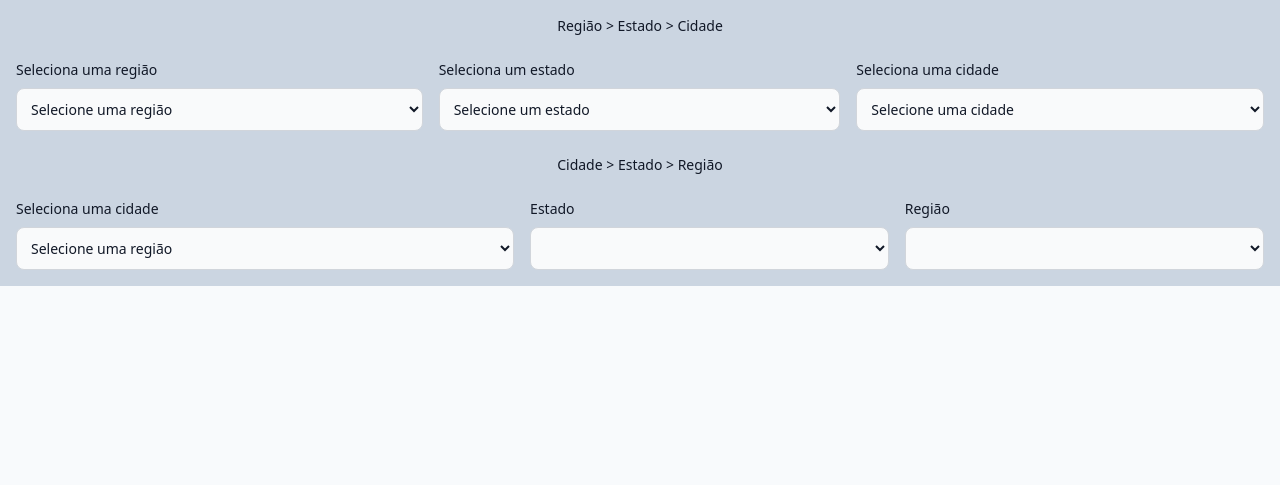
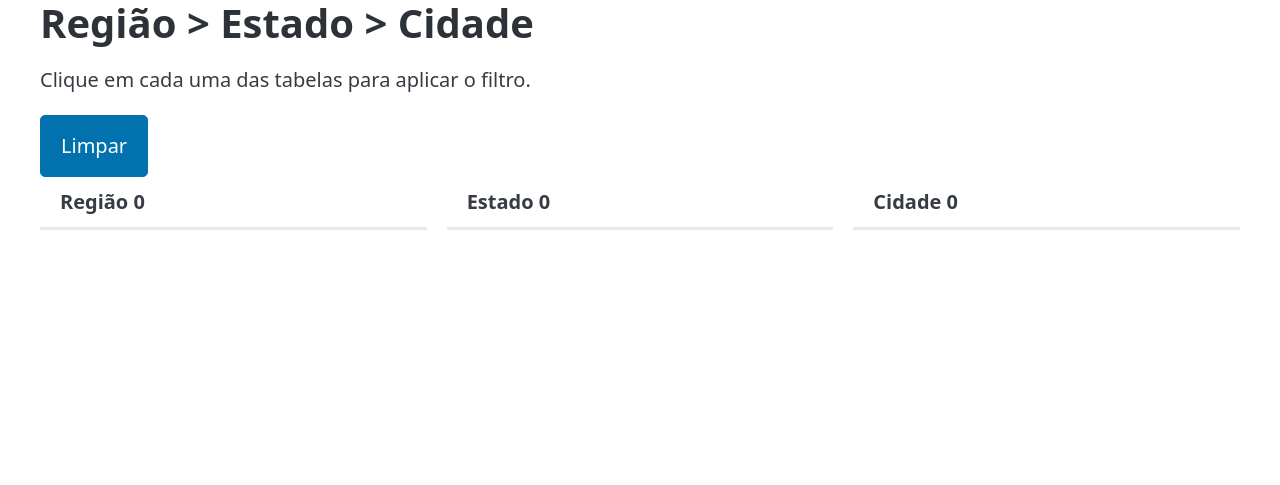
Before and after one commit to djwesleyborges/regioes-vs-estados-vs-cidades, a Django app: template apps/core/templates/index.html in a window 1280 px wide. Shown: the top 485 px of the page. Before the commit the page ends 286 px from the top, so only its background shows below. Run offline with Django 5.2, Linux system fonts and the light colour scheme; the template is opened without the code that fills it, so the values that code supplies are empty; some libraries are stand-ins or nearby versions.

Commit message:
Padroniza para uma única página e único JS.

```diff
--- a/apps/core/templates/index.html
+++ b/apps/core/templates/index.html
@@ -1,68 +1,117 @@
 {% load static %}
 <!DOCTYPE html>
 <html lang="en">
+
 <head>
     <meta charset="UTF-8">
-    <script src="https://cdn.tailwindcss.com"></script>
+    <!-- PicoCSS -->
+    <link rel="stylesheet" href="https://cdn.jsdelivr.net/npm/@picocss/pico@2/css/pico.min.css" />
     <script src="//unpkg.com/alpinejs" defer></script>
     <script src="https://unpkg.com/axios/dist/axios.min.js"></script>
     <title>API Localidades</title>
+
+    <style>
+        td {
+            cursor: pointer;
+        }
+        #cidade {
+          height: 41rem;
+          overflow: auto;
+        }
+    </style>
 </head>
+
 <body class="bg-slate-50">
-<div class="container mx-auto px-4 py-4 bg-slate-300" x-data="getData()">
-    <label for="countries" class="block text-center mb-2 text-sm font-medium text-gray-900 dark:text-white mb-6">Região > Estado > Cidade</label>
-    <div class="grid grid-rows-3 grid-flow-col gap-4">
-        <div class="row-span-3 col-span-2">
-            <label for="countries" class="block mb-2 text-sm font-medium text-gray-900 dark:text-white">Seleciona uma região</label>
-            <select x-model="regiaoSelecionada" x-on:change="getEstados()" id="countries" class="bg-gray-50 border border-gray-300 text-gray-900 text-sm rounded-lg focus:ring-blue-500 focus:border-blue-500 block w-full p-2.5 dark:bg-gray-700 dark:border-gray-600 dark:placeholder-gray-400 dark:text-white dark:focus:ring-blue-500 dark:focus:border-blue-500">
-                <option selected>Selecione uma região</option>
+  <div
+    class="container mx-auto px-4 py-4 bg-slate-300"
+    x-data="getData"
+  >
+    <h1>Região > Estado > Cidade</h1>
+
+    <p>Clique em cada uma das tabelas para aplicar o filtro.</p>
+
+    <button @click="getReset()">Limpar</button>
+
+    <div class="grid">
+      <!-- Região -->
+      <div>
+        <table>
+          <thead>
+            <tr>
+              <th x-text="'Região '+regioes.length"></th>
+            </tr>
+          </thead>
+          <tbody>
             <template x-for="regiao in regioes">
-                    <option :value="regiao.id" x-text="regiao.nome"></option>
+              <tr>
+                <td
+                  x-text="regiao.nome"
+                  @click="getEstados(regiao.id)"
+                ></td>
+              </tr>
+              <option
+                :value="regiao.id"
+                x-text="regiao.nome"
+              ></option>
             </template>
-            </select>
+          </tbody>
+        </table>
       </div>
-        <div class="row-span-3 col-span-2">
-            <label for="countries" class="block mb-2 text-sm font-medium text-gray-900 dark:text-white">Seleciona um estado</label>
-            <select x-model="estadoSelecionado" x-on:change="getCidades()" id="countries" class="bg-gray-50 border border-gray-300 text-gray-900 text-sm rounded-lg focus:ring-blue-500 focus:border-blue-500 block w-full p-2.5 dark:bg-gray-700 dark:border-gray-600 dark:placeholder-gray-400 dark:text-white dark:focus:ring-blue-500 dark:focus:border-blue-500">
-                <option selected>Selecione um estado</option>
+
+      <!-- Estado -->
+      <div>
+        <table>
+          <thead>
+            <tr>
+              <th x-text="'Estado '+estados.length"></th>
+            </tr>
+          </thead>
+          <tbody>
             <template x-for="estado in estados">
-                    <option :value="estado.id" x-text="estado.nome"></option>
+              <tr>
+                <td
+                  x-text="estado.nome"
+                  @click="getCidades(estado.id)"
+                ></td>
+              </tr>
+              <option
+                :value="estado.id"
+                x-text="estado.nome"
+              ></option>
             </template>
-            </select>
+          </tbody>
+        </table>
       </div>
-        <div class="row-span-3 col-span-2"><label for="countries" class="block mb-2 text-sm font-medium text-gray-900 dark:text-white">Seleciona uma cidade</label>
-            <select id="countries" class="bg-gray-50 border border-gray-300 text-gray-900 text-sm rounded-lg focus:ring-blue-500 focus:border-blue-500 block w-full p-2.5 dark:bg-gray-700 dark:border-gray-600 dark:placeholder-gray-400 dark:text-white dark:focus:ring-blue-500 dark:focus:border-blue-500">
-                <option selected>Selecione uma cidade</option>
+
+      <!-- Cidade -->
+      <div id="cidade">
+        <table>
+          <thead>
+            <tr>
+              <th x-text="'Cidade '+cidades.length"></th>
+            </tr>
+          </thead>
+          <tbody>
             <template x-for="cidade in cidades">
-                    <option :value="cidade.id" x-text="cidade.nome"></option>
+              <tr>
+                <td
+                  x-text="cidade.nome"
+                  @click="getEstadoPorCidade(cidade.id)"
+                ></td>
+              </tr>
+              <option
+                :value="cidade.id"
+                x-text="cidade.nome"
+              ></option>
             </template>
-            </select>
+          </tbody>
+        </table>
       </div>
+
     </div>
-    <label for="countries" class="block text-center mb-2 text-sm font-medium text-gray-900 dark:text-white mt-6 mb-6">Cidade > Estado > Região</label>
-    <div class="grid grid-rows-3 grid-flow-col gap-4">
-        <div class="row-span-3 col-span-2">
-            <label for="countries" class="block mb-2 text-sm font-medium text-gray-900 dark:text-white">Seleciona uma cidade</label>
-            <select x-model="cidadeSelecionada" x-on:change="getEstadoPorCidade()" id="countries" class="bg-gray-50 border border-gray-300 text-gray-900 text-sm rounded-lg focus:ring-blue-500 focus:border-blue-500 block w-full p-2.5 dark:bg-gray-700 dark:border-gray-600 dark:placeholder-gray-400 dark:text-white dark:focus:ring-blue-500 dark:focus:border-blue-500">
-                <option selected>Selecione uma região</option>
-                <template x-for="cidade in cidades">
-                    <option :value="cidade.id" x-text="cidade.nome"></option>
-                </template>
-            </select>
-        </div>
-        <div class="row-span-3 col-span-2">
-            <label for="countries" class="block mb-2 text-sm font-medium text-gray-900 dark:text-white">Estado</label>
-            <select x-on:change="getCidades()" id="countries" class="bg-gray-50 border border-gray-300 text-gray-900 text-sm rounded-lg focus:ring-blue-500 focus:border-blue-500 block w-full p-2.5 dark:bg-gray-700 dark:border-gray-600 dark:placeholder-gray-400 dark:text-white dark:focus:ring-blue-500 dark:focus:border-blue-500">
-                <option :value="estado.id" x-text="estado"></option>
-            </select>
-        </div>
-        <div class="row-span-3 col-span-2"><label for="countries" class="block mb-2 text-sm font-medium text-gray-900 dark:text-white">Região</label>
-            <select id="countries" class="bg-gray-50 border border-gray-300 text-gray-900 text-sm rounded-lg focus:ring-blue-500 focus:border-blue-500 block w-full p-2.5 dark:bg-gray-700 dark:border-gray-600 dark:placeholder-gray-400 dark:text-white dark:focus:ring-blue-500 dark:focus:border-blue-500">
-                <option :value="regiao.id" x-text="regiao"></option>
-            </select>
-        </div>
-    </div>
+
   </div>
   <script src="{% static 'js/consumer.js' %}"></script>
 </body>
+
 </html>
--- a/static/js/consumer.js
+++ b/static/js/consumer.js
@@ -2,19 +2,17 @@ const getData = () => ({
   regioes: [],
   estados: [],
   cidades: [],
-    regiaoSelecionada: null,
-    estadoSelecionado: null,
-    cidadeSelecionada: null,
-    regiao: '',
-    estado: '',
-    cidade: '',
-
 
   init() {
-        this.getRegioes();
-        this.getTodosEstados();
-        this.getTodasCidades();
+    this.getReset()
   },
+
+  getReset() {
+    this.getRegioes()
+    this.getTodosEstados()
+    this.getTodasCidades()
+  },
+
   getRegioes() {
     axios.get('/api/v1/regiao')
       .then(response => {
@@ -24,8 +22,9 @@ const getData = () => ({
         alert(`Error: ${error}`)
       })
   },
-    getEstados() {
-        const regiao_id = this.regiaoSelecionada;
+
+  getEstados(regiao_id) {
+    // Filtra Estados
     axios.get(`/api/v1/regiao/${regiao_id}/estados/`)
       .then(response => {
         this.estados = response.data
@@ -33,7 +32,16 @@ const getData = () => ({
       .catch(error => {
         alert(`Error: ${error}`)
       })
+    // Filtra Cidades
+    axios.get(`/api/v1/regiao/${regiao_id}/cidades/`)
+      .then(response => {
+        this.cidades = response.data
+      })
+      .catch(error => {
+        alert(`Error: ${error}`)
+      })
   },
+
   getTodosEstados() {
     axios.get(`/api/v1/estados/`)
       .then(response => {
@@ -43,39 +51,42 @@ const getData = () => ({
         alert(`Error: ${error}`)
       })
   },
-    getCidades() {
-        const estado_id = this.estadoSelecionado;
+
+  getCidades(estado_id) {
+    // Filtra Cidades
     axios.get(`/api/v1/estado/${estado_id}/cidade/`)
       .then(response => {
         this.cidades = response.data
+        // Filtra Região
+        this.getRegiaoPorEstado(response.data[0].estado)
       })
       .catch(error => {
         alert(`Error: ${error}`)
       })
   },
+
   getTodasCidades() {
     axios.get('/api/v1/cidades/')
       .then(response => {
         this.cidades = response.data
       })
   },
-    getEstadoPorCidade() {
-        const cidade_id = this.cidadeSelecionada;
+
+  getEstadoPorCidade(cidade_id) {
     axios.get(`/api/v1/cidade/${cidade_id}/estado/`)
       .then(response => {
-                console.log(response.data[0].nome)
-                this.estado = response.data[0].nome
-                //this.estados = response.data;
+        this.estados = response.data
         this.getRegiaoPorEstado(response.data[0].id)
       })
       .catch(error => {
         alert(`Error: ${error}`)
       })
   },
+
   getRegiaoPorEstado(estado_id) {
     axios.get(`/api/v1/estado/${estado_id}/regiao/`)
       .then(response => {
-                this.regiao = response.data[0].nome
+        this.regioes = response.data
       })
       .catch(error => {
         alert(`Error: ${error}`)
```
Also changed, not shown: apps/core/templates/index2.html (deleted, +0 -117 lines), apps/core/views/index.py (+1 -6 lines), static/js/consumer2.js (deleted, +0 -95 lines). Lines whose indentation alone changed are shown as unchanged.
